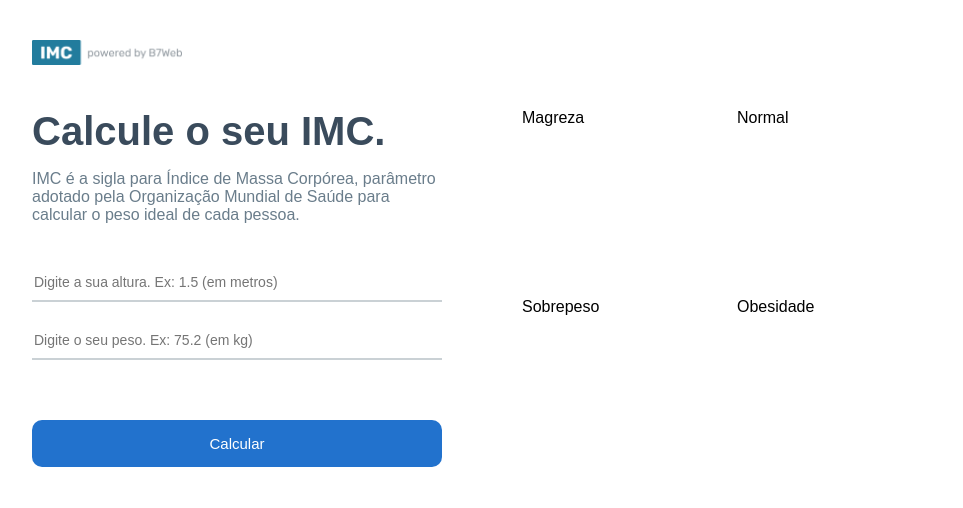
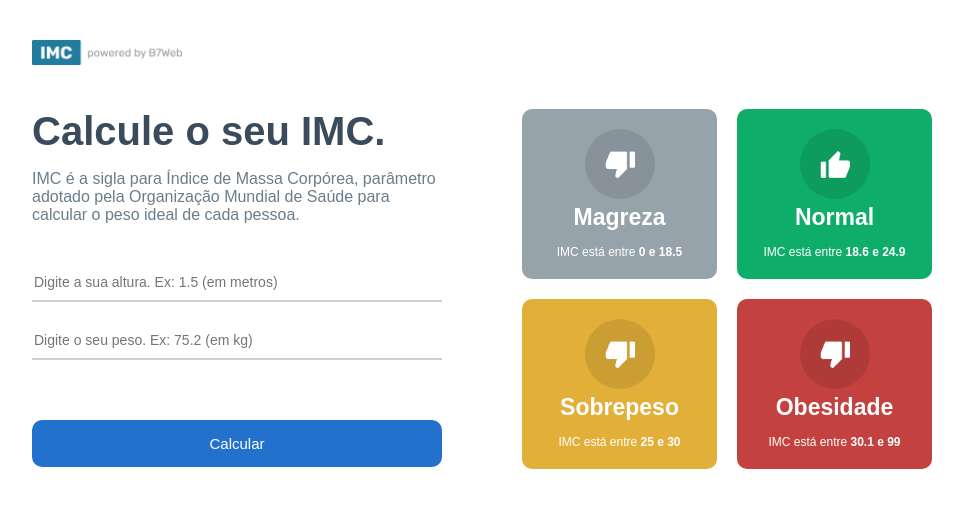
Before and after one commit to FelipeSaadi/Estudos, a React (Create React App) app in the folder React/Modulo 4/react_calc_imc/: page / in a window 1280 px wide. Shown: the top 508 px of the page, without its empty margins (158-1121 px from the left). Built offline with nearby package versions, Linux system fonts and the light colour scheme.

Commit message:
React - Finalizado o Grid do Projeto

```diff
--- a/React/Modulo 4/react_calc_imc/src/App.tsx
+++ b/React/Modulo 4/react_calc_imc/src/App.tsx
@@ -1,5 +1,4 @@
-import React, { useState } from 'react';
-import logo from './logo.svg';
+import { useState } from 'react';
 import styles from './App.module.css'
 import poweredImage from './assets/powered.png';
 import { levels, calculateImc } from './helpers/imc';
--- a/React/Modulo 4/react_calc_imc/src/components/GridItem/GridItem.module.css
+++ b/React/Modulo 4/react_calc_imc/src/components/GridItem/GridItem.module.css
@@ -0,0 +1,28 @@
+.main {
+    flex: 1;
+    color: #FFF;
+    border-radius: 10px;
+    display: flex;
+    justify-content: center;
+    align-items: center;
+    flex-direction: column;
+    padding: 20px;
+}
+.gridIcon {
+    width: 70px;
+    height: 70px;
+    border-radius: 50%;
+    background-color: rgba(0, 0, 0, .1);
+    display: flex;
+    justify-content: center;
+    align-items: center
+}
+.gridTitle {
+    font-size: 23px;
+    font-weight: bold;
+    margin-top: 5px
+}
+.gridInfo {
+    font-size: 12px;
+    margin-top: 14px;
+}
--- a/React/Modulo 4/react_calc_imc/src/components/GridItem/index.tsx
+++ b/React/Modulo 4/react_calc_imc/src/components/GridItem/index.tsx
@@ -1,4 +1,7 @@
 import { Level } from "../../helpers/imc"
+import styles from './GridItem.module.css';
+import upImage from '../../assets/up.png';
+import downImage from '../../assets/down.png';
 
 type Props = {
     data: Level
@@ -6,6 +9,16 @@
 
 export const GridItem = ({ data }: Props) => {
     return (
-        <div>{data.title}</div>
+        <div className={styles.main} style={{ backgroundColor: data.color }}>
+            <div className={styles.gridIcon}>
+                <img src={data.icon === 'up' ? upImage : downImage} alt="Botão da Imagem" width={30} />
+            </div>
+            <div className={styles.gridTitle}>{data.title}</div>
+            <div className={styles.gridInfo}>
+                <>
+                    IMC está entre <strong>{data.imc[0]} e {data.imc[1]}</strong>
+                </>
+            </div>
+        </div>
     )
 }
```
